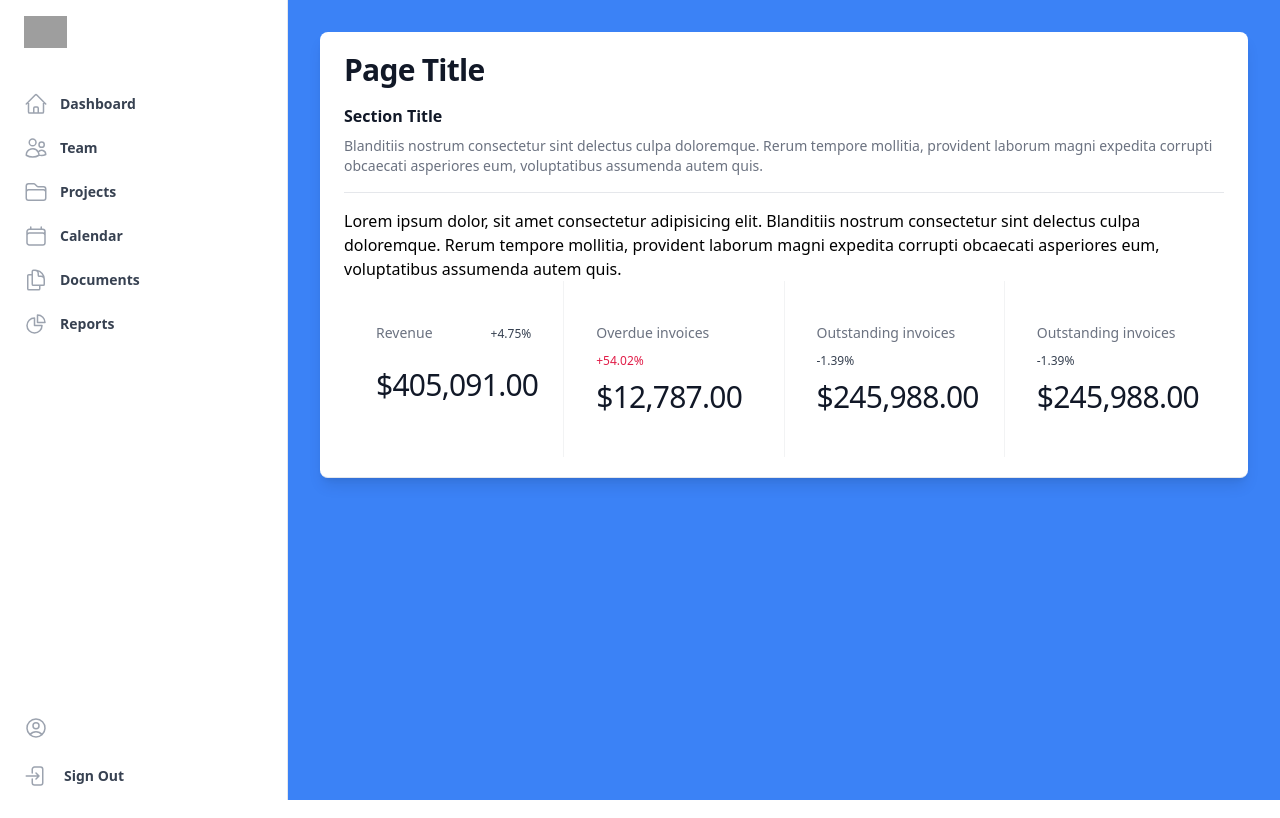
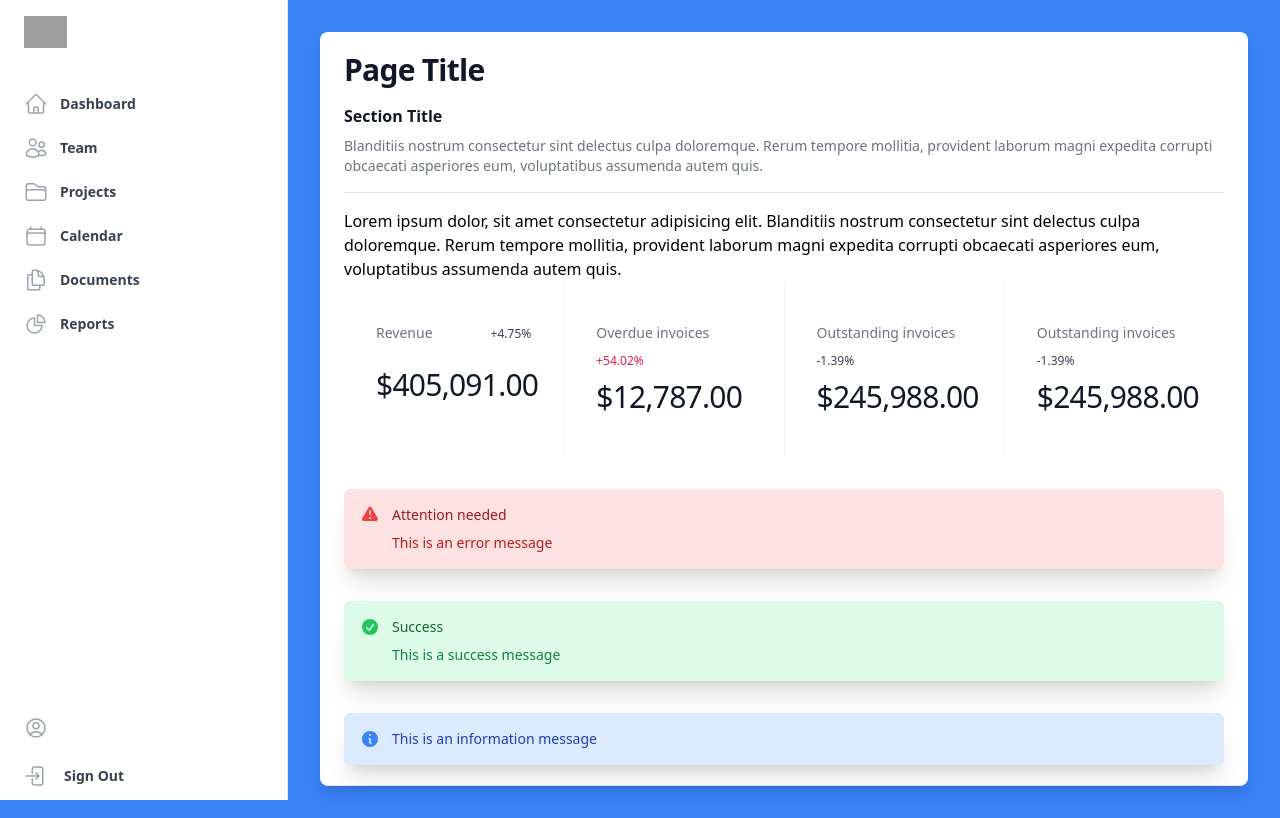
Before and after one commit to C6ABK/DjangoWSIC, a React (Create React App) app in the folder frontend/: page /protectedScreen in a window 1280 px wide. Built offline with nearby package versions, Linux system fonts and the light colour scheme; sample sign-in values are in the browser's storage; grey boxes are pictures that could not be loaded.

Commit message:
Message component all in one

```diff
--- a/frontend/src/components/Message.jsx
+++ b/frontend/src/components/Message.jsx
@@ -1,12 +1,13 @@
-import { ExclamationTriangleIcon } from '@heroicons/react/20/solid'
+import { ExclamationTriangleIcon, CheckCircleIcon, InformationCircleIcon } from '@heroicons/react/20/solid'
 
-export default function Message({ children }) {
+export function Error({ children }) {
     return (
         <div className="rounded-md bg-red-100 p-4 mt-8 shadow-xl">
             <div className="flex">
                 <div className="flex-shrink-0">
                     <ExclamationTriangleIcon className="h-5 w-5 text-red-500" aria-hidden="true" />
                 </div>
+
                 <div className="ml-3">
                     <h3 className="text-sm font-medium text-red-800">Attention needed</h3>
                     <div className="mt-2 text-sm text-red-700">
@@ -19,3 +20,40 @@ export default function Message({ children }) {
         </div>
     )
 }
+
+export function Success({ children }) {
+    return (
+        <div className="rounded-md bg-green-100 p-4 mt-8 shadow-xl">
+            <div className="flex">
+                <div className="flex-shrink-0">
+                    <CheckCircleIcon className="h-5 w-5 text-green-500" aria-hidden="true" />
+                </div>
+
+                <div className="ml-3">
+                    <h3 className="text-sm font-medium text-green-800">Success</h3>
+                    <div className="mt-2 text-sm text-green-700">
+                        <p>
+                            { children }
+                        </p>
+                    </div>
+                </div>
+            </div>
+        </div>
+    )
+}
+
+export function Info({ children }) {
+    return (
+        <div className="rounded-md bg-blue-100 p-4 mt-8 shadow-xl">
+            <div className="flex">
+                <div className="flex-shrink-0">
+                    <InformationCircleIcon className="h-5 w-5 text-blue-500" aria-hidden="true" />
+                </div>
+
+                <div className="ml-3">
+                    <h3 className="text-sm font-medium text-blue-800">{ children }</h3>
+                </div>
+            </div>
+        </div>
+    )
+}
--- a/frontend/src/screens/LoginScreen.jsx
+++ b/frontend/src/screens/LoginScreen.jsx
@@ -3,7 +3,7 @@ import { useNavigate } from 'react-router-dom'
 import { useDispatch, useSelector } from 'react-redux'
 
 import Loader from '../components/Loader'
-import Message from '../components/Message'
+import { Error } from '../components/Message'
 import { ThinContainer } from '../components/Containers'
 import Card from '../components/Card'
 import { TextBoxR, SubmitButton } from '../components/FormControls'
@@ -47,7 +47,7 @@ function LoginScreen() {
                             </h2>
                         </div>
 
-                        {error && <Message>{error}</Message>}
+                        {error && <Error>{error}</Error>}
 
                         <div className="mt-10 sm:mx-auto sm:w-full sm:max-w-sm">
                             <form className="space-y-6" onSubmit={submitHandler}>
--- a/frontend/src/screens/ProfileScreen.jsx
+++ b/frontend/src/screens/ProfileScreen.jsx
@@ -5,7 +5,7 @@ import { getUserDetails, updateUserProfile } from '../actions/userActions'
 import { USER_UPDATE_PROFILE_RESET } from '../constants/userConstants'
 
 import Loader from '../components/Loader'
-import Message from '../components/Message'
+import { Error } from '../components/Message'
 import { ThinContainer } from '../components/Containers'
 import Card from '../components/Card'
 import { TextBox, TextBoxR, SubmitButton } from '../components/FormControls'
@@ -72,8 +72,8 @@ function ProfileScreen({ history }) {
                             </h2>
                         </div>
 
-                        {message && <Message>{message}</Message>}
-                        {error && <Message>{error}</Message>}
+                        {message && <Error>{message}</Error>}
+                        {error && <Error>{error}</Error>}
 
                         {success && <p>Success</p>}
 
--- a/frontend/src/screens/ProtectedScreen.jsx
+++ b/frontend/src/screens/ProtectedScreen.jsx
@@ -6,6 +6,8 @@ import Sidebar from '../components/Sidebar'
 import Card from '../components/Card'
 import Stats from '../components/Stats'
 import { Page, Section } from '../components/Headings'
+
+import { Error, Success, Info } from '../components/Message'
 
 function ProctectedScreen() {
     const userLogin = useSelector(state => state.userLogin)
@@ -28,6 +30,9 @@ function ProctectedScreen() {
                         <Section title="Section Title" description="Blanditiis nostrum consectetur sint delectus culpa doloremque. Rerum tempore mollitia, provident laborum magni expedita corrupti obcaecati asperiores eum, voluptatibus assumenda autem quis." />
                         Lorem ipsum dolor, sit amet consectetur adipisicing elit. Blanditiis nostrum consectetur sint delectus culpa doloremque. Rerum tempore mollitia, provident laborum magni expedita corrupti obcaecati asperiores eum, voluptatibus assumenda autem quis.
                         <Stats />
+                        <Error>This is an error message</Error>
+                        <Success>This is a success message</Success>
+                        <Info>This is an information message</Info>
                     </Card>
                 </Sidebar>
             }
--- a/frontend/src/screens/RegisterScreen.jsx
+++ b/frontend/src/screens/RegisterScreen.jsx
@@ -4,7 +4,7 @@ import { useDispatch, useSelector } from 'react-redux'
 import { register } from '../actions/userActions'
 
 import Loader from '../components/Loader'
-import Message from '../components/Message'
+import { Error } from '../components/Message'
 import { ThinContainer } from '../components/Containers'
 import Card from '../components/Card'
 import { TextBoxR, SubmitButton } from '../components/FormControls'
@@ -55,8 +55,8 @@ function RegisterScreen() {
                             </h2>
                         </div>
 
-                        {message && <Message>{message}</Message>}
-                        {error && <Message>{error}</Message>}
+                        {message && <Error>{message}</Error>}
+                        {error && <Error>{error}</Error>}
 
                         <div className="mt-10 sm:mx-auto sm:w-full sm:max-w-sm">
                             <form className="space-y-4" onSubmit={submitHandler}>
```
Lines whose indentation alone changed are shown as unchanged.
